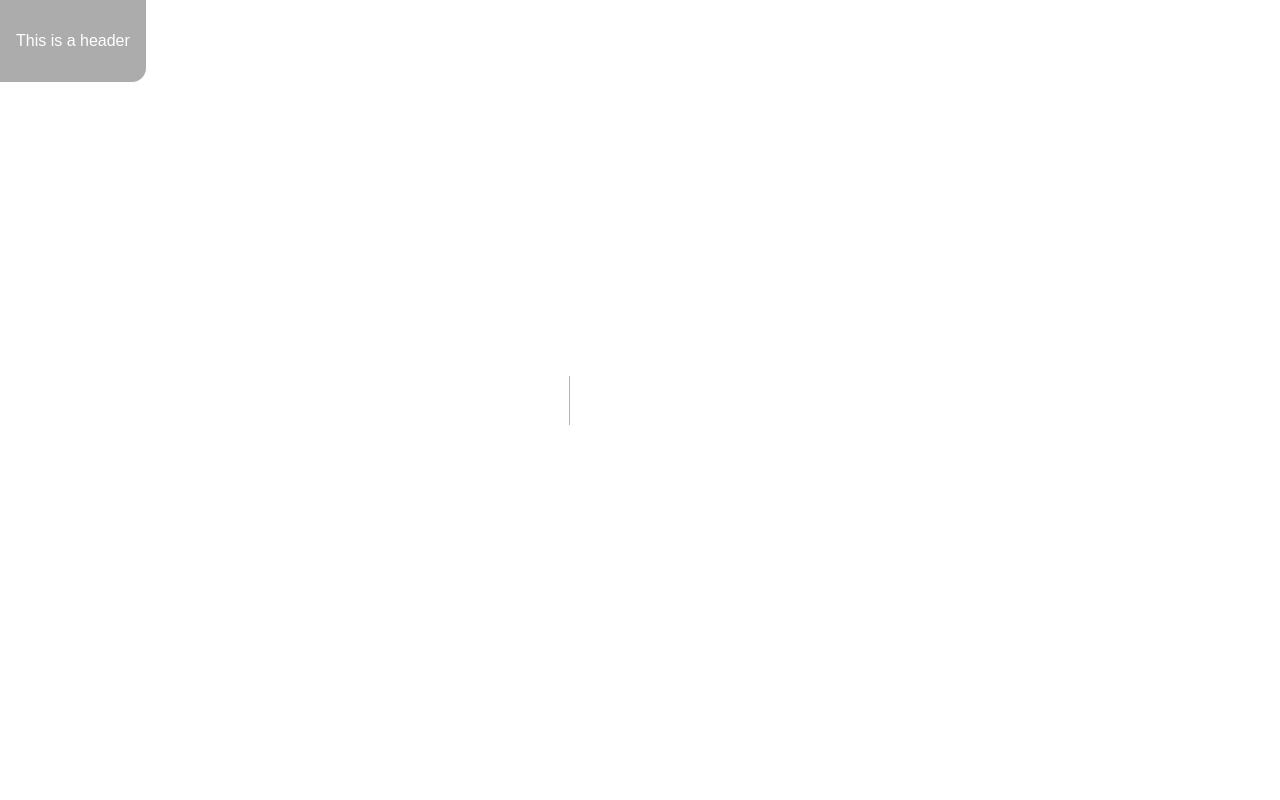
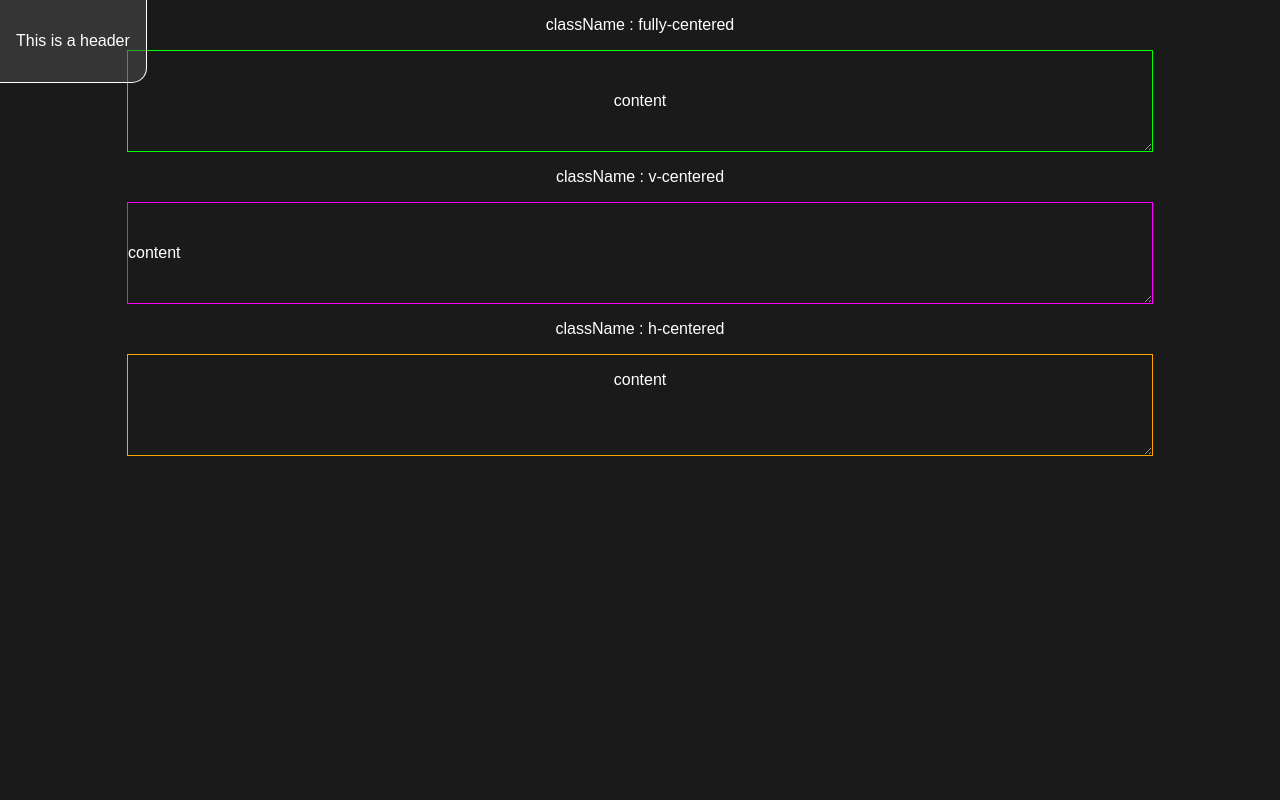
Before and after one commit to BDN-fr/website, a Next.js app: page /test in a window 1280 px wide. Before the commit this address had no page. Shown: the top 800 px of the page. Built offline with nearby package versions, Linux system fonts and the light colour scheme.

Commit message:
Reworking "/" and adding "/test"

```diff
--- /dev/null
+++ b/src/app/test/page.css
@@ -0,0 +1,11 @@
+.resizable {
+    resize: both;
+    overflow: auto;
+}
+
+.test {
+    height: 100px;
+    width: 80%;
+    border-style: solid;
+    border-width: 1px;
+}
--- /dev/null
+++ b/src/app/test/page.js
@@ -0,0 +1,28 @@
+import './page.css'
+
+function TestDiv({ className, color, children }) {
+    return (
+        <>
+        <p>className : {className}</p>
+        <div className={`${className} resizable test`} style={{borderColor: color}}>
+            {children}
+        </div>
+        </>
+    )
+}
+
+export default function Page() {
+    return (
+        <main>
+            <TestDiv className='fully-centered' color='lime'>
+                <p>content</p>
+            </TestDiv>
+            <TestDiv className='v-centered' color='magenta'>
+                <p>content</p>
+            </TestDiv>
+            <TestDiv className='h-centered' color='orange'>
+                <p>content</p>
+            </TestDiv>
+        </main>
+    );
+}
--- a/src/global.css
+++ b/src/global.css
@@ -1,3 +1,15 @@
+body {
+    background-color: #1a1a1a;
+    margin: 0;
+}
+
+.content, main {
+    display: flex;
+    align-items: center;
+    flex-direction: column;
+    min-height: 100vh;
+}
+
 .fully-centered {
     display: flex;
     align-items: center;
@@ -12,29 +24,19 @@
 .v-centered {
     display: flex;
     align-items: center;
+    flex-direction: row;
     flex-wrap: wrap;
 }
 
 .h-centered {
     display: flex;
-    justify-content: space-evenly;
+    flex-direction: column;
+    align-items: center;
     flex-wrap: wrap;
 
     * {
         text-align: center;
     }
-}
-
-body {
-    background-color: #1a1a1a;
-    margin: 0;
-}
-
-.content, main {
-    display: flex;
-    align-items: center;
-    flex-direction: column;
-    min-height: 100vh;
 }
 
 input, button {
```
Also changed, not shown: src/app/page.js (+12 -4 lines).
